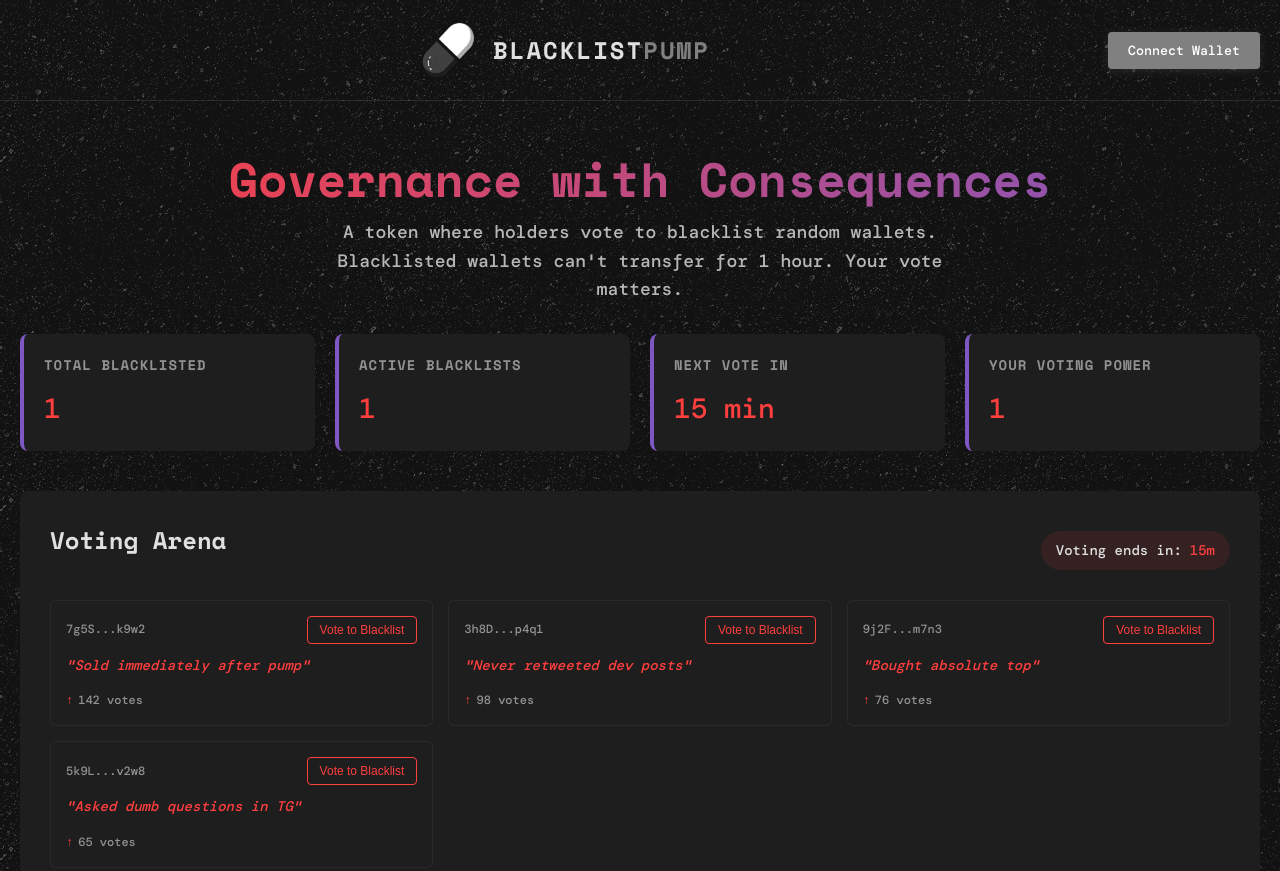
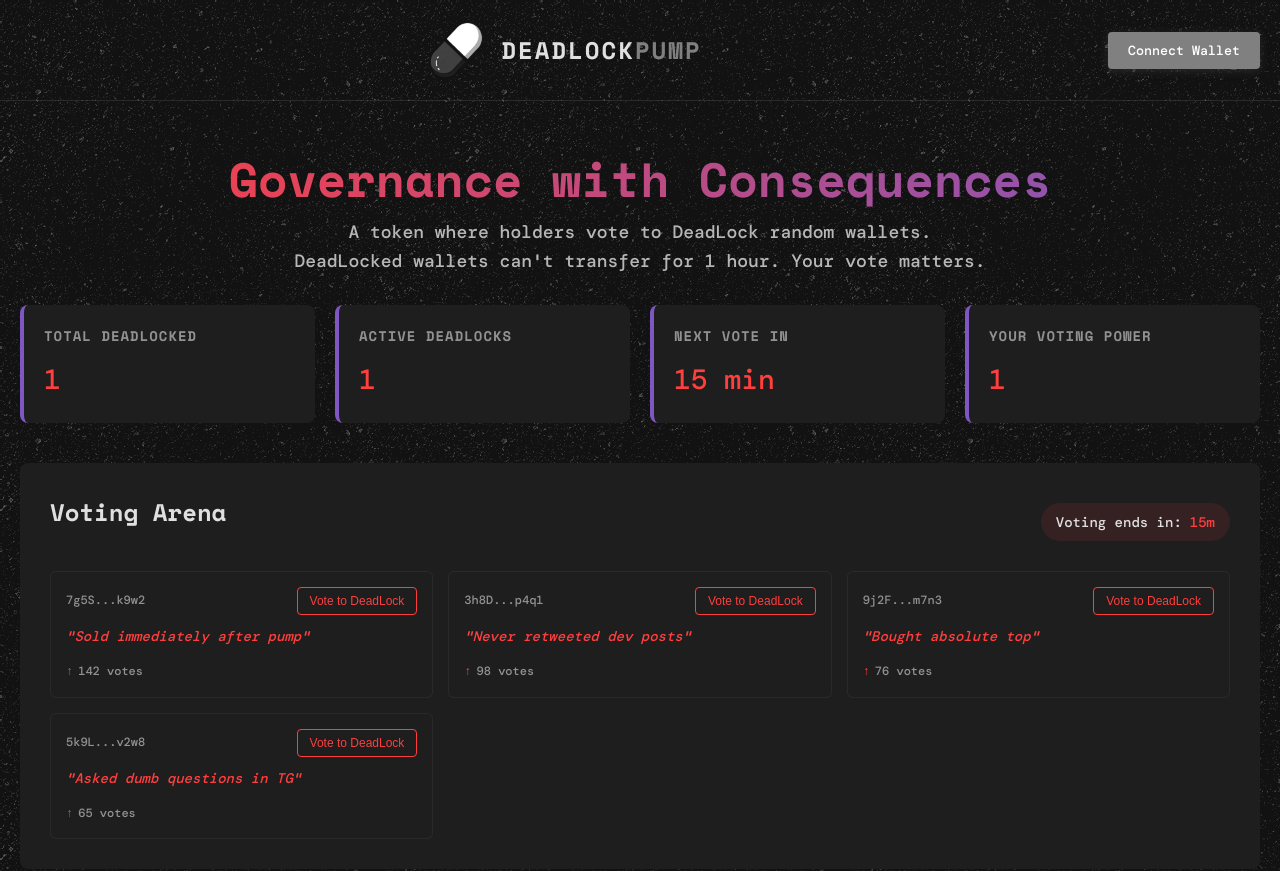
Before and after one commit to Alleyhustler/blacklist, a plain HTML site: page index.html in a window 1280 px wide. Shown: the top 871 px of the page. Drawn offline with nearby package versions, Linux system fonts and the light colour scheme; a web font is replaced by a local one.

Commit message:
Add files via upload

```diff
--- a/index.html
+++ b/index.html
@@ -3,7 +3,7 @@
 <head>
     <meta charset="UTF-8">
     <meta name="viewport" content="width=device-width, initial-scale=1.0">
-    <title>BLACKLIST PUMP | Token Governance with Teeth</title>
+    <title>DeadLock PUMP | Token Governance with Teeth</title>
     <link rel="stylesheet" href="https://fonts.googleapis.com/css2?family=Space+Mono:wght@400;700&family=DM+Mono:wght@300;500&display=swap">
     <script src="https://cdn.jsdelivr.net/npm/@solana/web3.js@1.70.1/lib/index.iife.min.js"></script>
     <style>
@@ -385,8 +385,8 @@
         <div class="container">
             <div class="header-content">
                 <div class="logo-container">
-                    <img src="image.png" alt="Blacklist Pump Logo" class="logo-img">
-                    <div class="logo">BLACKLIST<span>PUMP</span></div>
+                    <img src="image.png" alt="DeadLock Pump Logo" class="logo-img">
+                    <div class="logo">DeadLock<span>PUMP</span></div>
                 </div>
                 <div class="wallet-container">
                     <button id="connectWallet" class="wallet-btn">Connect Wallet</button>
@@ -399,16 +399,16 @@
     <main class="container">
         <section class="hero">
             <h1>Governance with Consequences</h1>
-            <p>A token where holders vote to blacklist random wallets. Blacklisted wallets can't transfer for 1 hour. Your vote matters.</p>
+            <p>A token where holders vote to DeadLock random wallets. DeadLocked wallets can't transfer for 1 hour. Your vote matters.</p>
         </section>
 
         <section class="stats-grid">
             <div class="stat-card">
-                <h3>Total Blacklisted</h3>
+                <h3>Total DeadLocked</h3>
                 <div class="value">1</div>
             </div>
             <div class="stat-card">
-                <h3>Active Blacklists</h3>
+                <h3>Active DeadLocks</h3>
                 <div class="value">1</div>
             </div>
             <div class="stat-card">
@@ -432,7 +432,7 @@
                 <div class="candidate-card">
                     <div class="candidate-header">
                         <div class="candidate-wallet">7g5S...k9w2</div>
-                        <button class="vote-btn">Vote to Blacklist</button>
+                        <button class="vote-btn">Vote to DeadLock</button>
                     </div>
                     <div class="candidate-reason">"Sold immediately after pump"</div>
                     <div class="vote-count">142 votes</div>
@@ -440,7 +440,7 @@
                 <div class="candidate-card">
                     <div class="candidate-header">
                         <div class="candidate-wallet">3h8D...p4q1</div>
-                        <button class="vote-btn">Vote to Blacklist</button>
+                        <button class="vote-btn">Vote to DeadLock</button>
                     </div>
                     <div class="candidate-reason">"Never retweeted dev posts"</div>
                     <div class="vote-count">98 votes</div>
@@ -448,7 +448,7 @@
                 <div class="candidate-card">
                     <div class="candidate-header">
                         <div class="candidate-wallet">9j2F...m7n3</div>
-                        <button class="vote-btn">Vote to Blacklist</button>
+                        <button class="vote-btn">Vote to DeadLock</button>
                     </div>
                     <div class="candidate-reason">"Bought absolute top"</div>
                     <div class="vote-count">76 votes</div>
@@ -456,7 +456,7 @@
                 <div class="candidate-card">
                     <div class="candidate-header">
                         <div class="candidate-wallet">5k9L...v2w8</div>
-                        <button class="vote-btn">Vote to Blacklist</button>
+                        <button class="vote-btn">Vote to DeadLock</button>
                     </div>
                     <div class="candidate-reason">"Asked dumb questions in TG"</div>
                     <div class="vote-count">65 votes</div>
@@ -501,7 +501,7 @@
 
     <footer>
         <div class="container">
-            <p>BLACKLIST PUMP TOKEN — Governance with teeth</p>
+            <p>DeadLock PUMP TOKEN — Governance with teeth</p>
             <p>Not financial advice. Use at your own risk.</p>
         </div>
     </footer>
```
Also changed, not shown: BurnPool (4).png (added).
